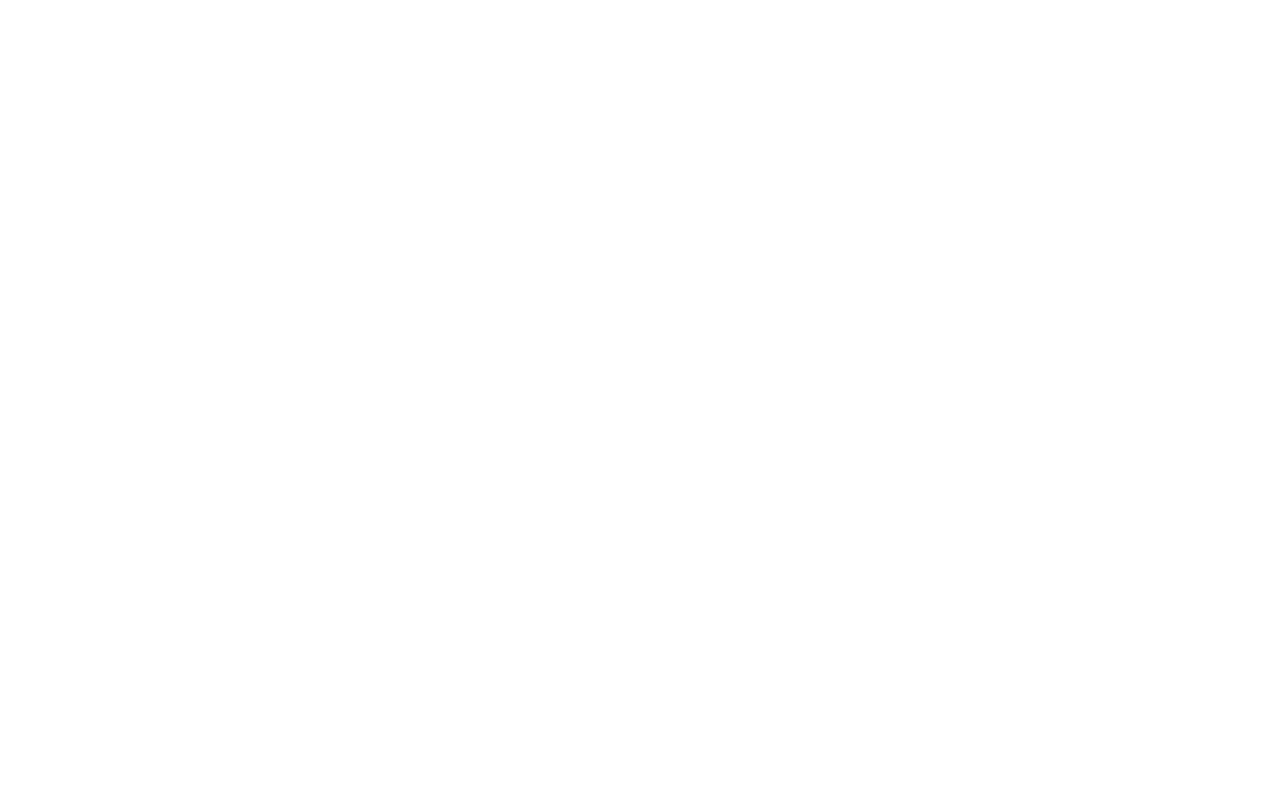
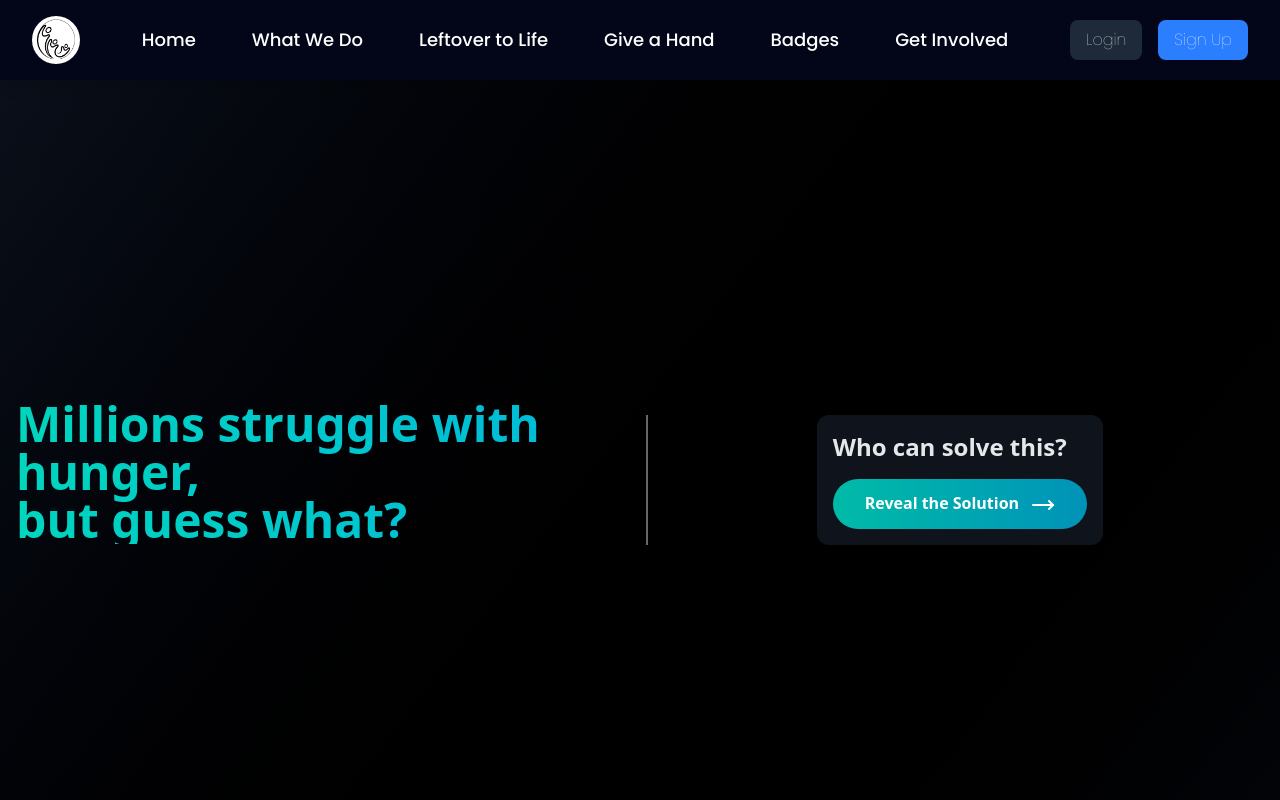
Before and after one commit to FARINATTAR/WeExist99, a React (Vite) app in the folder frontend/: page /gamified-giving in a window 1280 px wide. Before the commit this address had no page. Shown: the top 800 px of the page. Built offline with nearby package versions, Linux system fonts and the light colour scheme; a web font is replaced by a local one.

Commit message:
Changed page from WhatWeDo to GamifiedGiving

```diff
--- a/frontend/src/App.jsx
+++ b/frontend/src/App.jsx
@@ -4,7 +4,7 @@
 import Signup from "./pages/Signup";
 import Home from "./pages/Home";
 import BreakTheChains from "./pages/BreakTheChains";
-import WhatWeDo from "./pages/WhatWeDo";
+import GamifiedGiving from "./pages/GamifiedGiving";
 import DonationPage from "./pages/Donate";
 
 const App = () => {
@@ -15,7 +15,7 @@
         <Route path="/home" element={<Home />} />
         <Route path="/login" element={<Login />} />
         <Route path="/signup" element={<Signup />} />
-        <Route path="/what-we-do" element={<WhatWeDo />} />
+        <Route path="/gamified-giving" element={<GamifiedGiving />} />
         <Route path="/donate" element={<DonationPage />} />
       </Routes>
     </div>
--- a/frontend/src/pages/GamifiedGiving.jsx
+++ b/frontend/src/pages/GamifiedGiving.jsx
@@ -0,0 +1,97 @@
+import Navbar from '../Components/Navbar';
+import React, { useState } from 'react';
+import { motion, AnimatePresence } from 'framer-motion';
+import { MoveRight, HandHeart } from 'lucide-react';
+import VibeCheck from '../Components/VibeCheck';
+
+const GamifiedGiving = () => {
+  const [isRevealed, setIsRevealed] = useState(false);
+
+  const handleReveal = () => {
+    setIsRevealed(true);
+  };
+
+  return (
+    <div className="bg-gradient-to-br from-gray-900 via-black to-slate-800 text-white min-h-screen">
+      {/* Hero Section */}
+      <Navbar/>
+      <section className="relative h-screen flex items-center justify-center overflow-hidden">
+        <div className="absolute inset-0 bg-gradient-to-r from-black/30 to-black/50 z-10" />
+
+        <div className="relative z-20 container mx-auto px-4 grid md:grid-cols-2 gap-8 items-center">
+          {/* Left Side */}
+          <motion.div
+            initial={{ opacity: 0, x: -50 }}
+            animate={{ opacity: 1, x: 0 }}
+            transition={{ duration: 0.8 }}
+          >
+            <h1 className="text-4xl md:text-5xl font-bold mb-4 text-transparent bg-clip-text bg-gradient-to-r from-teal-400 to-cyan-500">
+              Millions struggle with hunger,
+              <br />
+              but guess what?
+            </h1>
+          </motion.div>
+
+          {/* Right Side */}
+          <motion.div
+            initial={{ opacity: 0, x: 50 }}
+            animate={{ opacity: 1, x: 0 }}
+            transition={{ duration: 0.8, delay: 0.4 }}
+            className="relative flex justify-center"
+          >
+            {/* Vertical Line */}
+            <div className="absolute left-[-10px] top-0 h-full w-[2px] bg-white/40"></div>
+
+            {!isRevealed ? (
+              <div className="bg-gray-800/50 backdrop-blur-lg rounded-xl p-4 max-w-[300px] mx-auto">
+                <h2 className="text-2xl font-bold mb-4 text-gray-200">
+                  Who can solve this?
+                </h2>
+                <motion.button
+                  onClick={handleReveal}
+                  className="bg-gradient-to-r from-teal-500 to-cyan-600 text-white px-8 py-3 rounded-full font-bold"
+                  whileHover={{ scale: 1.05 }}
+                  whileTap={{ scale: 0.95 }}
+                >
+                  Reveal the Solution <MoveRight className="inline ml-2" />
+                </motion.button>
+              </div>
+            ) : (
+              <AnimatePresence>
+                <motion.div
+                  initial={{ opacity: 0, scale: 0.5 }}
+                  animate={{ opacity: 1, scale: 1 }}
+                  transition={{ duration: 0.6, type: "spring", stiffness: 70 }}
+                  className="bg-gradient-to-br from-pink-500 to-red-500 rounded-full px-12 py-6 max-w-[450px] mx-auto flex flex-col items-center justify-center"
+                >
+                  <motion.div
+                    animate={{ scale: [1, 1.2, 1], rotate: [0, 10, -10, 0] }}
+                    transition={{
+                      duration: 0.5,
+                      repeat: Infinity,
+                      repeatType: "reverse"
+                    }}
+                  >
+                    <HandHeart size={120} className="text-white" />
+                  </motion.div>
+                  <h2 className="text-3xl font-bold mt-4 text-center">
+                    YOU CAN SOLVE THIS!
+                  </h2>
+                  <p className="text-center mt-2 text-white/80">
+                    One act of kindness at a time.
+                  </p>
+                </motion.div>
+              </AnimatePresence>
+            )}
+          </motion.div>
+        </div>
+      </section>
+      <VibeCheck/>
+
+      {/* Rest of the existing page content */}
+      {/* ... (previous sections remain the same) */}
+    </div>
+  );
+};
+
+export default GamifiedGiving;
--- a/frontend/src/pages/WhatWeDo.jsx
+++ b/frontend/src/pages/WhatWeDo.jsx
@@ -1,97 +1,97 @@
-import Navbar from '../Components/Navbar';
-import React, { useState } from 'react';
-import { motion, AnimatePresence } from 'framer-motion';
-import { MoveRight, HandHeart } from 'lucide-react';
-import VibeCheck from '../Components/VibeCheck';
+// import Navbar from '../Components/Navbar';
+// import React, { useState } from 'react';
+// import { motion, AnimatePresence } from 'framer-motion';
+// import { MoveRight, HandHeart } from 'lucide-react';
+// import VibeCheck from '../Components/VibeCheck';
 
-const WhatWeDo = () => {
-  const [isRevealed, setIsRevealed] = useState(false);
+// const WhatWeDo = () => {
+//   const [isRevealed, setIsRevealed] = useState(false);
 
-  const handleReveal = () => {
-    setIsRevealed(true);
-  };
+//   const handleReveal = () => {
+//     setIsRevealed(true);
+//   };
 
-  return (
-    <div className="bg-gradient-to-br from-gray-900 via-black to-slate-800 text-white min-h-screen">
-      {/* Hero Section */}
-      <Navbar/>
-      <section className="relative h-screen flex items-center justify-center overflow-hidden">
-        <div className="absolute inset-0 bg-gradient-to-r from-black/30 to-black/50 z-10" />
+//   return (
+//     <div className="bg-gradient-to-br from-gray-900 via-black to-slate-800 text-white min-h-screen">
+//       {/* Hero Section */}
+//       <Navbar/>
+//       <section className="relative h-screen flex items-center justify-center overflow-hidden">
+//         <div className="absolute inset-0 bg-gradient-to-r from-black/30 to-black/50 z-10" />
 
-        <div className="relative z-20 container mx-auto px-4 grid md:grid-cols-2 gap-8 items-center">
-          {/* Left Side */}
-          <motion.div
-            initial={{ opacity: 0, x: -50 }}
-            animate={{ opacity: 1, x: 0 }}
-            transition={{ duration: 0.8 }}
-          >
-            <h1 className="text-4xl md:text-5xl font-bold mb-4 text-transparent bg-clip-text bg-gradient-to-r from-teal-400 to-cyan-500">
-              Millions struggle with hunger,
-              <br />
-              but guess what?
-            </h1>
-          </motion.div>
+//         <div className="relative z-20 container mx-auto px-4 grid md:grid-cols-2 gap-8 items-center">
+//           {/* Left Side */}
+//           <motion.div
+//             initial={{ opacity: 0, x: -50 }}
+//             animate={{ opacity: 1, x: 0 }}
+//             transition={{ duration: 0.8 }}
+//           >
+//             <h1 className="text-4xl md:text-5xl font-bold mb-4 text-transparent bg-clip-text bg-gradient-to-r from-teal-400 to-cyan-500">
+//               Millions struggle with hunger,
+//               <br />
+//               but guess what?
+//             </h1>
+//           </motion.div>
 
-          {/* Right Side */}
-          <motion.div
-            initial={{ opacity: 0, x: 50 }}
-            animate={{ opacity: 1, x: 0 }}
-            transition={{ duration: 0.8, delay: 0.4 }}
-            className="relative flex justify-center"
-          >
-            {/* Vertical Line */}
-            <div className="absolute left-[-10px] top-0 h-full w-[2px] bg-white/40"></div>
+//           {/* Right Side */}
+//           <motion.div
+//             initial={{ opacity: 0, x: 50 }}
+//             animate={{ opacity: 1, x: 0 }}
+//             transition={{ duration: 0.8, delay: 0.4 }}
+//             className="relative flex justify-center"
+//           >
+//             {/* Vertical Line */}
+//             <div className="absolute left-[-10px] top-0 h-full w-[2px] bg-white/40"></div>
 
-            {!isRevealed ? (
-              <div className="bg-gray-800/50 backdrop-blur-lg rounded-xl p-4 max-w-[300px] mx-auto">
-                <h2 className="text-2xl font-bold mb-4 text-gray-200">
-                  Who can solve this?
-                </h2>
-                <motion.button
-                  onClick={handleReveal}
-                  className="bg-gradient-to-r from-teal-500 to-cyan-600 text-white px-8 py-3 rounded-full font-bold"
-                  whileHover={{ scale: 1.05 }}
-                  whileTap={{ scale: 0.95 }}
-                >
-                  Reveal the Solution <MoveRight className="inline ml-2" />
-                </motion.button>
-              </div>
-            ) : (
-              <AnimatePresence>
-                <motion.div
-                  initial={{ opacity: 0, scale: 0.5 }}
-                  animate={{ opacity: 1, scale: 1 }}
-                  transition={{ duration: 0.6, type: "spring", stiffness: 70 }}
-                  className="bg-gradient-to-br from-pink-500 to-red-500 rounded-full px-12 py-6 max-w-[450px] mx-auto flex flex-col items-center justify-center"
-                >
-                  <motion.div
-                    animate={{ scale: [1, 1.2, 1], rotate: [0, 10, -10, 0] }}
-                    transition={{
-                      duration: 0.5,
-                      repeat: Infinity,
-                      repeatType: "reverse"
-                    }}
-                  >
-                    <HandHeart size={120} className="text-white" />
-                  </motion.div>
-                  <h2 className="text-3xl font-bold mt-4 text-center">
-                    YOU CAN SOLVE THIS!
-                  </h2>
-                  <p className="text-center mt-2 text-white/80">
-                    One act of kindness at a time.
-                  </p>
-                </motion.div>
-              </AnimatePresence>
-            )}
-          </motion.div>
-        </div>
-      </section>
-      <VibeCheck/>
+//             {!isRevealed ? (
+//               <div className="bg-gray-800/50 backdrop-blur-lg rounded-xl p-4 max-w-[300px] mx-auto">
+//                 <h2 className="text-2xl font-bold mb-4 text-gray-200">
+//                   Who can solve this?
+//                 </h2>
+//                 <motion.button
+//                   onClick={handleReveal}
+//                   className="bg-gradient-to-r from-teal-500 to-cyan-600 text-white px-8 py-3 rounded-full font-bold"
+//                   whileHover={{ scale: 1.05 }}
+//                   whileTap={{ scale: 0.95 }}
+//                 >
+//                   Reveal the Solution <MoveRight className="inline ml-2" />
+//                 </motion.button>
+//               </div>
+//             ) : (
+//               <AnimatePresence>
+//                 <motion.div
+//                   initial={{ opacity: 0, scale: 0.5 }}
+//                   animate={{ opacity: 1, scale: 1 }}
+//                   transition={{ duration: 0.6, type: "spring", stiffness: 70 }}
+//                   className="bg-gradient-to-br from-pink-500 to-red-500 rounded-full px-12 py-6 max-w-[450px] mx-auto flex flex-col items-center justify-center"
+//                 >
+//                   <motion.div
+//                     animate={{ scale: [1, 1.2, 1], rotate: [0, 10, -10, 0] }}
+//                     transition={{
+//                       duration: 0.5,
+//                       repeat: Infinity,
+//                       repeatType: "reverse"
+//                     }}
+//                   >
+//                     <HandHeart size={120} className="text-white" />
+//                   </motion.div>
+//                   <h2 className="text-3xl font-bold mt-4 text-center">
+//                     YOU CAN SOLVE THIS!
+//                   </h2>
+//                   <p className="text-center mt-2 text-white/80">
+//                     One act of kindness at a time.
+//                   </p>
+//                 </motion.div>
+//               </AnimatePresence>
+//             )}
+//           </motion.div>
+//         </div>
+//       </section>
+//       <VibeCheck/>
 
-      {/* Rest of the existing page content */}
-      {/* ... (previous sections remain the same) */}
-    </div>
-  );
-};
+//       {/* Rest of the existing page content */}
+//       {/* ... (previous sections remain the same) */}
+//     </div>
+//   );
+// };
 
-export default WhatWeDo;
+// export default WhatWeDo;
```
